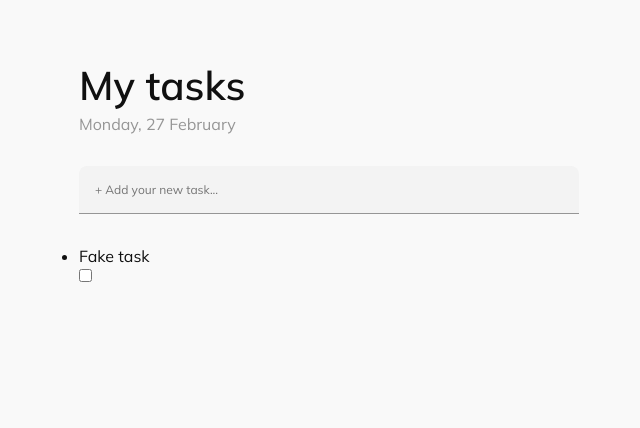
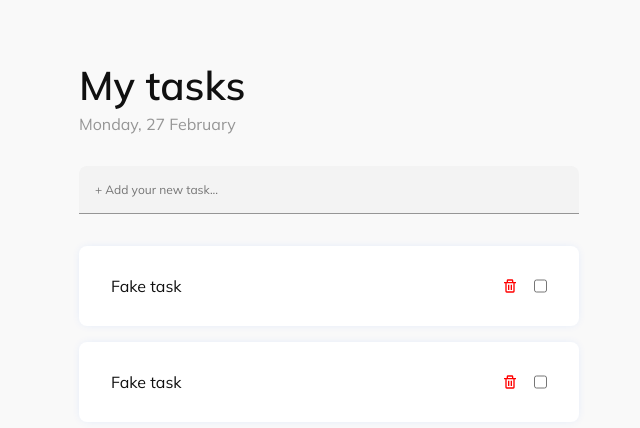
Before and after one commit to PrzybylskiMariusz/todo-react, a React (Vite) app: page / in a window 1280 px wide. Shown: the top 428 px of the page, without its empty margins (311-951 px from the left). Built offline with nearby package versions, Linux system fonts and the light colour scheme.

Commit message:
Add styles for list and list item

```diff
--- a/package.json
+++ b/package.json
@@ -11,6 +11,7 @@
   "dependencies": {
     "react": "^18.2.0",
     "react-dom": "^18.2.0",
+    "react-icons": "^4.7.1",
     "styled-components": "^5.3.6"
   },
   "devDependencies": {
--- a/src/App.jsx
+++ b/src/App.jsx
@@ -1,9 +1,14 @@
 import { GlobalStyles } from "./styles/GlobalStyles";
 import { getDate } from "./utils/helpers";
+import { BiTrash } from "react-icons/bi";
 import Wrapper from "./components/Wrapper";
 import Heading from "./components/Heading";
 import DateParagraph from "./components/DateParagraph";
 import Input from "./components/Input";
+import List from "./components/List";
+import ListItem from "./components/ListItem";
+import IconWrapper from "./components/IconWrapper";
+import ActionsWrapper from "./components/ActionsWrapper";
 
 function App() {
 	return (
@@ -17,12 +22,26 @@ function App() {
 				<form>
 					<Input type="text" placeholder="+ Add your new task..." />
 				</form>
-				<ul>
-					<li>
+				<List>
+					<ListItem>
 						<p>Fake task</p>
-						<input type="checkbox" />
-					</li>
-				</ul>
+						<ActionsWrapper>
+							<IconWrapper>
+								<BiTrash />
+							</IconWrapper>
+							<input type="checkbox" />
+						</ActionsWrapper>
+					</ListItem>
+					<ListItem>
+						<p>Fake task</p>
+						<ActionsWrapper>
+							<IconWrapper>
+								<BiTrash />
+							</IconWrapper>
+							<input type="checkbox" />
+						</ActionsWrapper>
+					</ListItem>
+				</List>
 			</Wrapper>
 		</>
 	);
--- /dev/null
+++ b/src/components/ActionsWrapper/ActionsWrapper.styles.jsx
@@ -0,0 +1,6 @@
+import styled from "styled-components";
+
+export const StyledActionsWrapper = styled.div`
+	display: flex;
+	gap: 0.8rem;
+`;
--- /dev/null
+++ b/src/components/ActionsWrapper/index.jsx
@@ -0,0 +1,7 @@
+import { StyledActionsWrapper } from "./ActionsWrapper.styles";
+
+const ActionsWrapper = ({ children }) => {
+	return <StyledActionsWrapper>{children}</StyledActionsWrapper>;
+};
+
+export default ActionsWrapper;
--- /dev/null
+++ b/src/components/IconWrapper/IconWrapper.styles.jsx
@@ -0,0 +1,11 @@
+import styled from "styled-components";
+
+export const StyledIconWrapper = styled.div`
+	display: flex;
+	align-items: center;
+	justify-content: center;
+	width: 3.2rem;
+	height: 3.2rem;
+	color: red;
+	cursor: pointer;
+`;
--- /dev/null
+++ b/src/components/IconWrapper/index.jsx
@@ -0,0 +1,7 @@
+import { StyledIconWrapper } from "./IconWrapper.styles";
+
+const IconWrapper = ({ children }) => {
+	return <StyledIconWrapper>{children}</StyledIconWrapper>;
+};
+
+export default IconWrapper;
--- /dev/null
+++ b/src/components/List/List.styles.jsx
@@ -0,0 +1,8 @@
+import styled from "styled-components";
+
+export const StyledList = styled.ul`
+	list-style-type: none;
+	display: flex;
+	flex-direction: column;
+	gap: 1.6rem;
+`;
--- /dev/null
+++ b/src/components/List/index.jsx
@@ -0,0 +1,7 @@
+import { StyledList } from "./List.styles";
+
+const List = ({ children }) => {
+	return <StyledList>{children}</StyledList>;
+};
+
+export default List;
--- /dev/null
+++ b/src/components/ListItem/ListItem.styles.jsx
@@ -0,0 +1,11 @@
+import styled from "styled-components";
+
+export const StyledListItem = styled.li`
+	background-color: white;
+	padding: 2.4rem 3.2rem;
+	display: flex;
+	justify-content: space-between;
+	align-items: center;
+	border-radius: 0.8rem;
+	box-shadow: 0px 0px 10px -2px rgba(8, 96, 251, 0.12);
+`;
--- /dev/null
+++ b/src/components/ListItem/index.jsx
@@ -0,0 +1,7 @@
+import { StyledListItem } from "./ListItem.styles";
+
+const ListItem = ({ children }) => {
+	return <StyledListItem>{children}</StyledListItem>;
+};
+
+export default ListItem;
```
Also changed, not shown: 1 other file (tests, documents, lock files or other folders).
